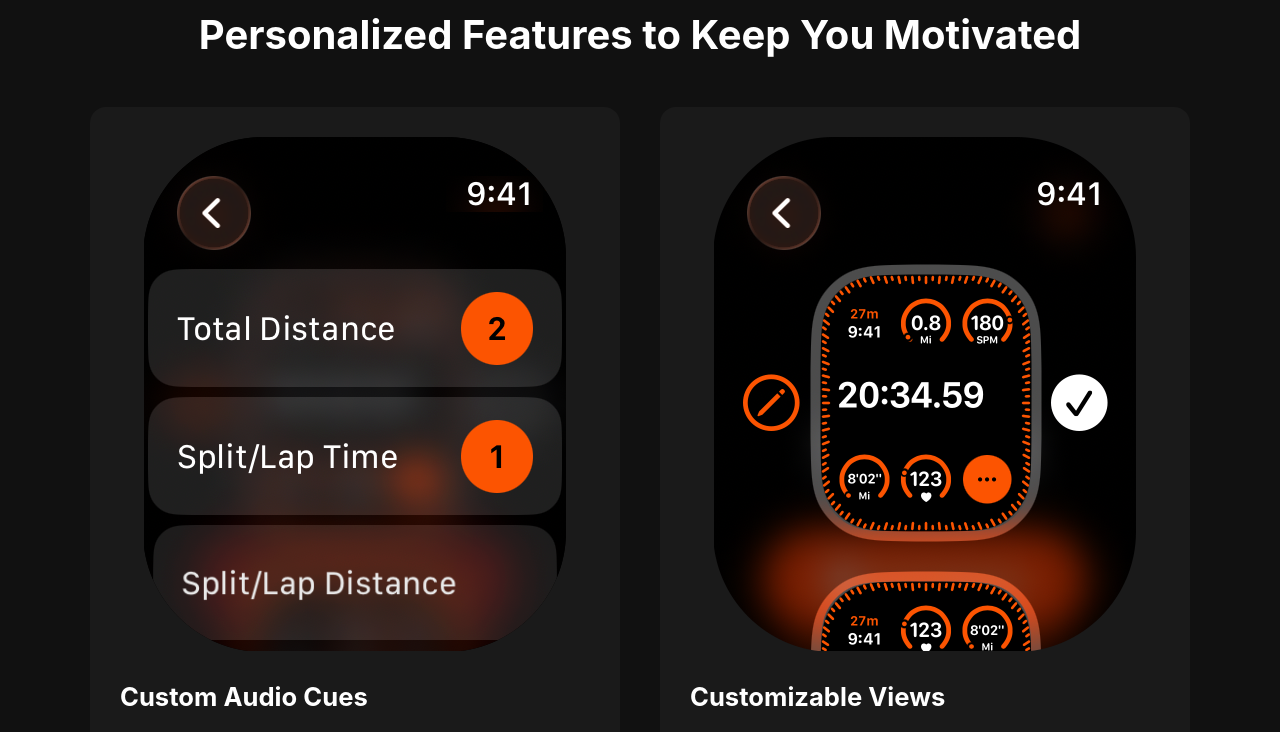
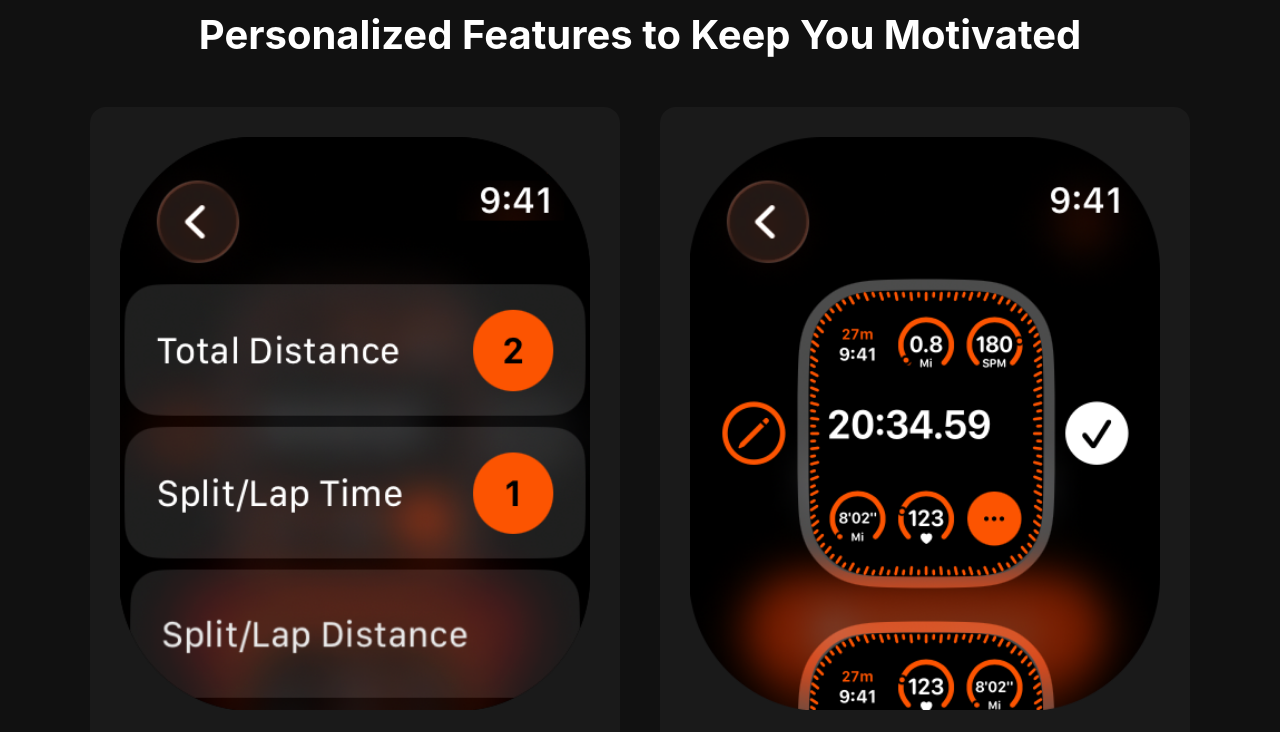
Before and after one commit to runningapp-fourie/runningapp-fourie.github.io, a plain HTML site: page index.html in a window 1280 px wide. Shown: the part 1678-2410 px from the top of the page. Drawn offline with Linux system fonts and the light colour scheme.

Commit message:
let image shrinks

```diff
--- a/index.html
+++ b/index.html
@@ -144,8 +144,10 @@
             }
         }
         .centered-image {
-            display: block;
-            margin: 0 auto;
+            width: 100%;
+            height: auto;
+            border-radius: 8px;
+            object-fit: cover;
         }
 </style>
 </head>
```
